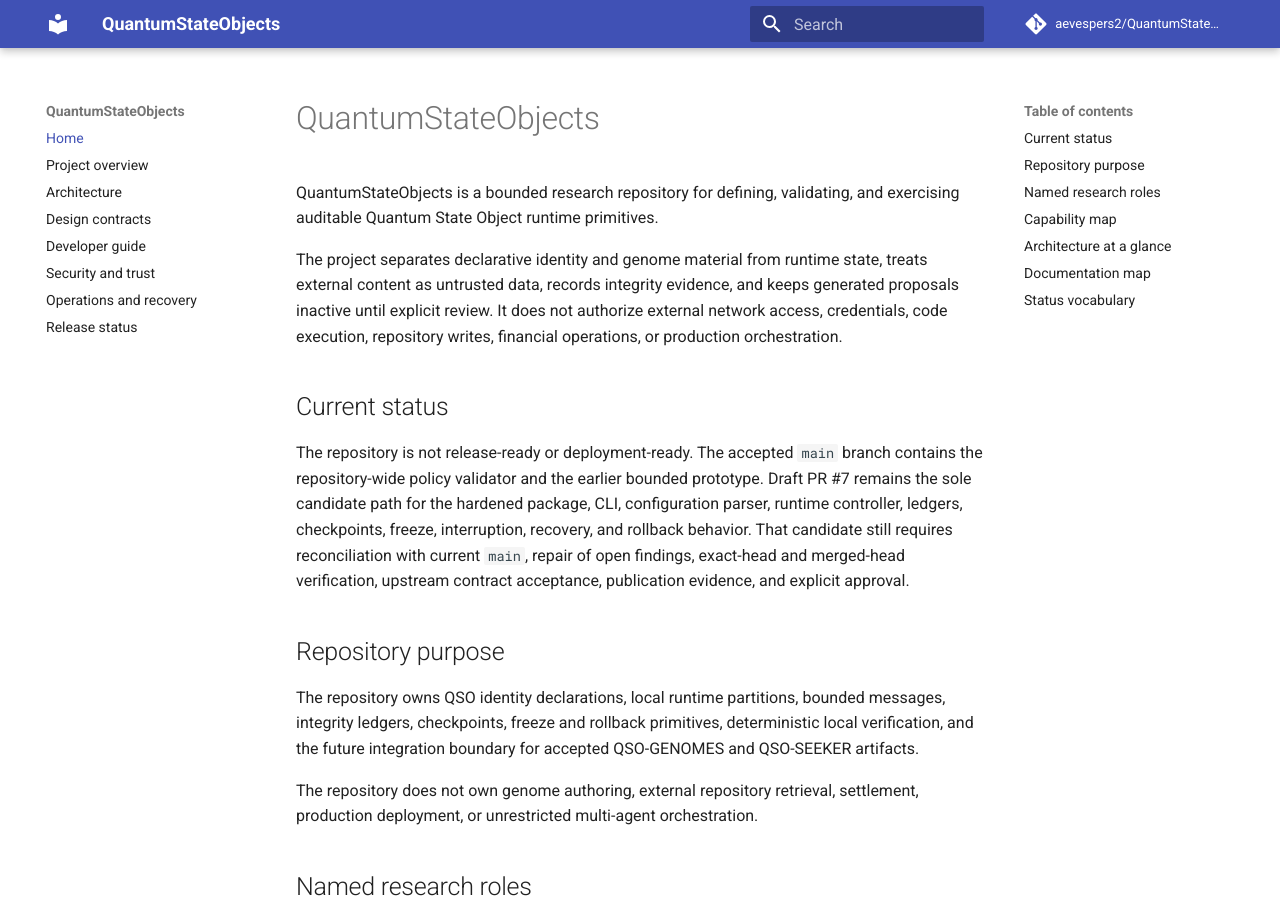
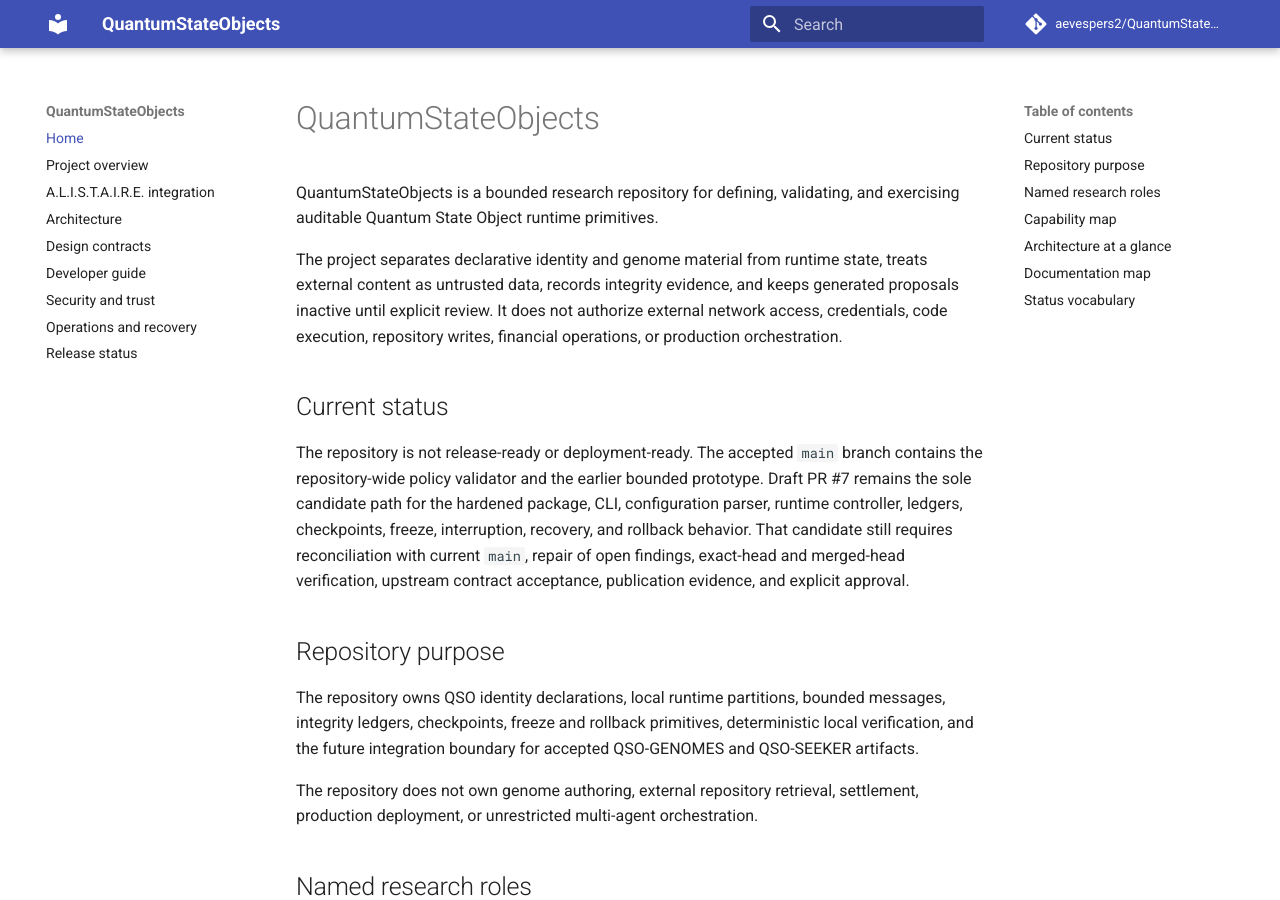
Before and after one commit to aevespers2/QuantumStateObjects, an MkDocs documentation site: the page built from docs/index.md, in a window 1280 px wide and 900 px high. Built offline with MkDocs 1.6.1 and Material for MkDocs 9.7.7, drawn with Linux system fonts in a browser that asks for light colours; comment, search, counter and statistics services are not loaded.

Commit message:
docs: add A.L.I.S.T.A.I.R.E. integration navigation

```diff
--- a/mkdocs.yml
+++ b/mkdocs.yml
@@ -17,6 +17,7 @@ theme:
 nav:
   - Home: index.md
   - Project overview: project-overview.md
+  - A.L.I.S.T.A.I.R.E. integration: alistaire-integration.md
   - Architecture: architecture.md
   - Design contracts: design-contracts.md
   - Developer guide: developer-guide.md
```
